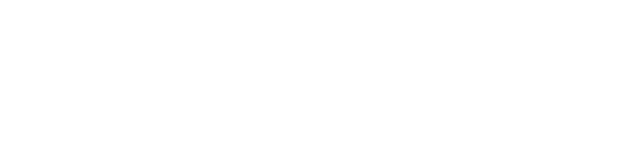
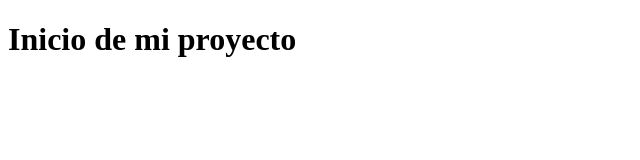
Before and after one commit to G08Edgardo/Seminario_Git_Github, a plain HTML site: page index.html in a window 1280 px wide. Shown: the whole page, without its empty margins (0-640 px from the left). Drawn offline with Linux system fonts and the light colour scheme.

Commit message:
agregue un  titulo a mi pagina web

```diff
--- a/index.html
+++ b/index.html
@@ -6,6 +6,6 @@
     <title>Document</title>
 </head>
 <body>
-
+    <h1>Inicio de mi proyecto</h1>
 </body>
 </html>
```
